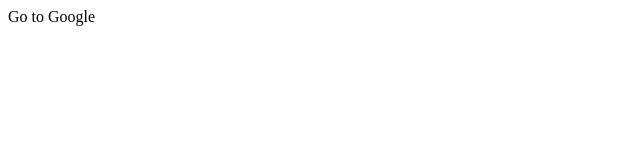
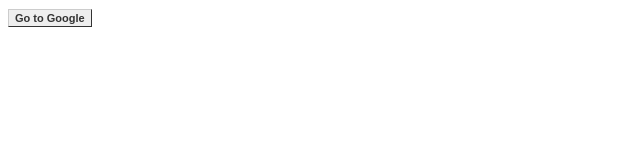
Before and after one commit to Seedname101/link, a plain HTML site: page index.html in a window 1280 px wide. Shown: the full height of the page, 0-640 px from the left. Drawn offline with Linux system fonts and the light colour scheme.

Commit message:
Update index.html

```diff
--- a/index.html
+++ b/index.html
@@ -2,14 +2,17 @@
 <html>
 <head>
 <style>
-  a.button {
-    -webkit-appearance: button;
-    -moz-appearance: button;
-    appearance: button;
 
-    text-decoration: none;
-    color: initial;
-
+.button {
+font: bold 11px Arial;
+text-decoration: none;
+background-color: #EEEEEE;
+color: #333333;
+padding: 2px 6px 2px 6px;
+border-top: 1px solid #CCCCCC;
+border-right: 1px solid #333333;
+border-bottom: 1px solid #333333;
+border-left: 1px solid #CCCCCC;
 }
 
 </style>
```
